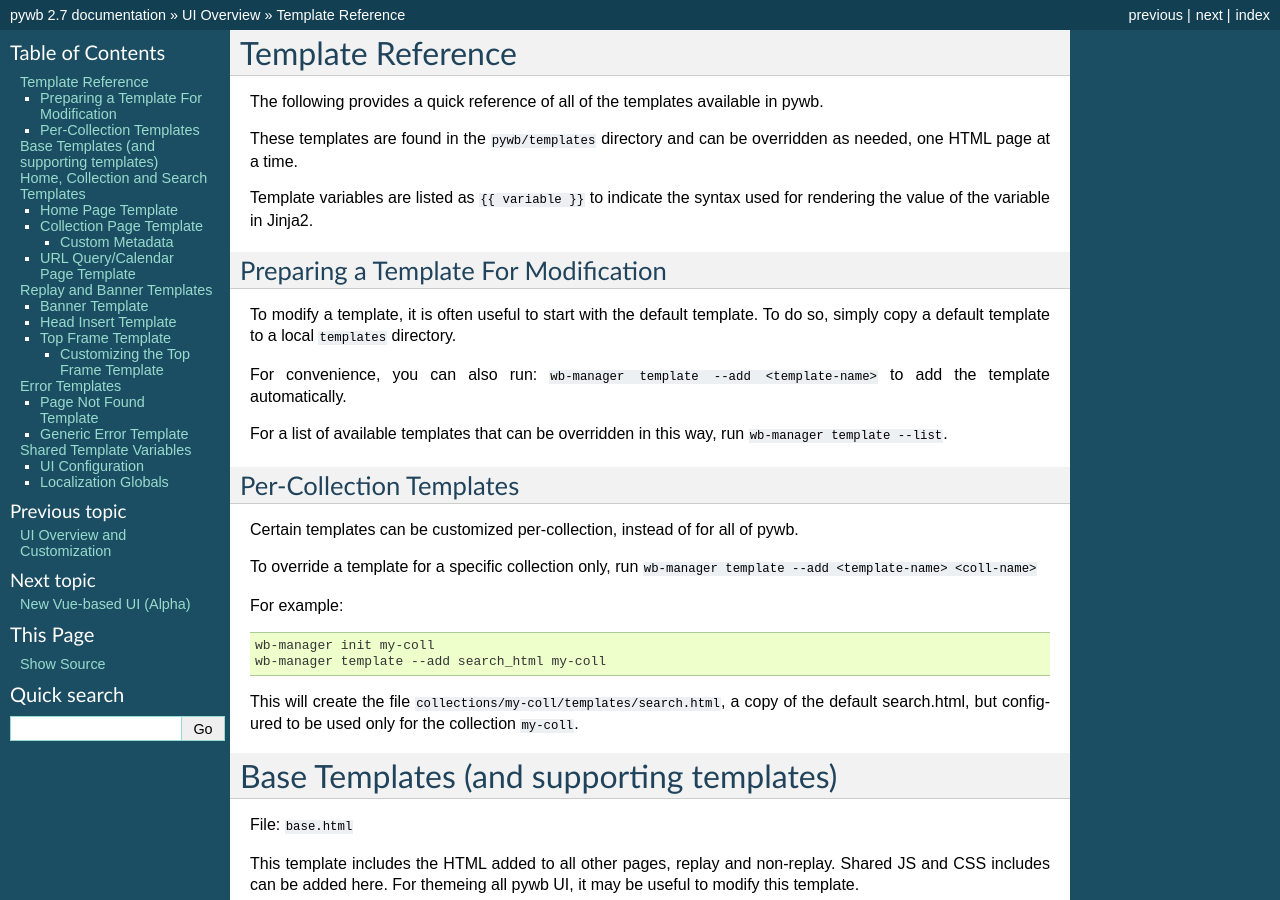
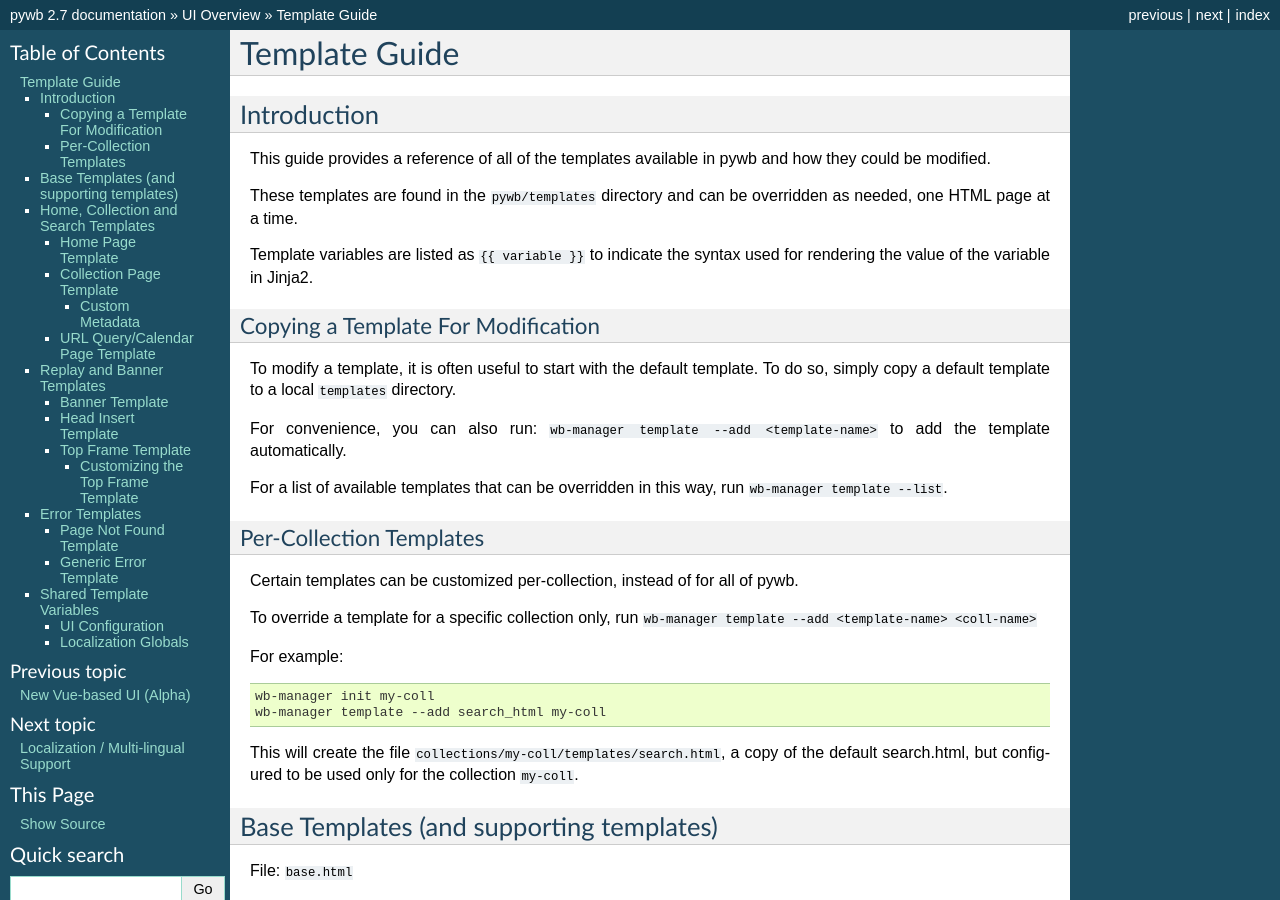
Before and after one commit to webrecorder/pywb, a Sphinx documentation site: the page built from docs/manual/template-guide.rst, in a window 1280 px wide and 900 px high. Built offline with Sphinx 7.4.7, drawn with Linux system fonts in a browser that asks for light colours; pages that are not in the unit, such as notebooks, are missing from menus; some of the changed text lies outside the part shown.

```diff
--- a/docs/manual/template-guide.rst
+++ b/docs/manual/template-guide.rst
@@ -1,16 +1,19 @@
 .. _template-guide:
 
-Template Reference
-------------------
+Template Guide
+==============
 
-The following provides a quick reference of all of the templates available in pywb.
+Introduction
+------------
+
+This guide provides a reference of all of the templates available in pywb and how they could be modified.
 
 These templates are found in the ``pywb/templates`` directory and can be overridden as needed, one HTML page at a time.
 
 Template variables are listed as ``{{ variable }}`` to indicate the syntax used for rendering the value of the variable in Jinja2.
 
-Preparing a Template For Modification
-^^^^^^^^^^^^^^^^^^^^^^^^^^^^^^^^^^^^^
+Copying a Template For Modification
+^^^^^^^^^^^^^^^^^^^^^^^^^^^^^^^^^^^
 
 To modify a template, it is often useful to start with the default template. To do so, simply copy a default template
 to a local ``templates`` directory.
@@ -86,6 +89,7 @@ This template renders the home page for pywb, and by default renders a list of a
 Template variables:
 
 * ``{{ routes }}`` - a list of available collection routes.
+
 * ``{{ all_metadata }}`` - a dictionary of all metadata for all collections, keyed by collection id. See :ref:`custom-metadata` for more info on the custom metadata.
 
 
@@ -113,7 +117,7 @@ Template variables:
 .. _custom-metadata:
 
 Custom Metadata
-===============
+"""""""""""""""
 
 If custom collection metadata is provided, this page will automatically show this metadata as well.
 
@@ -237,7 +241,7 @@ Template variables:
 .. _custom-top-frame:
 
 Customizing the Top Frame Template
-==================================
+""""""""""""""""""""""""""""""""""
 
 The top-frame used for framed replay can be replaced or augmented
 by modifying the ``frame_insert.html``.
--- a/docs/manual/ui-overview.rst
+++ b/docs/manual/ui-overview.rst
@@ -12,5 +12,5 @@ pywb includes an extensive template system.
 .. toctree::
 
    ui-customization
+   new-vue-ui
    template-guide
-   new-vue-ui
```
Also changed, not shown: docs/manual/new-vue-ui.rst (+33 -2 lines).
